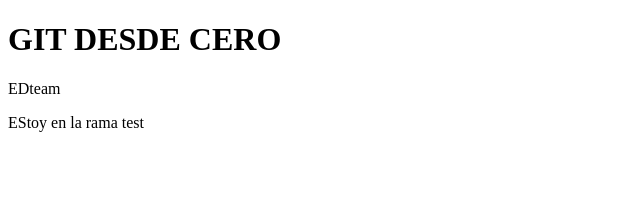
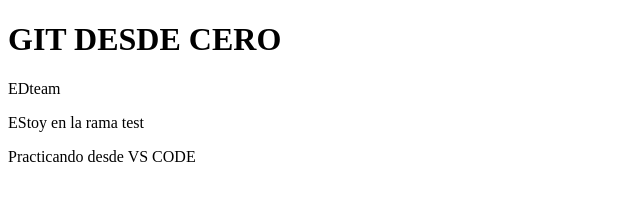
Before and after one commit to wackon/practicando-git, a plain HTML site: page index.html in a window 1280 px wide. Shown: the whole page, without its empty margins (0-640 px from the left). Drawn offline with Linux system fonts and the light colour scheme.

Commit message:
Primer commit desde VS code

```diff
--- a/index.html
+++ b/index.html
@@ -3,12 +3,14 @@
   <head>
     <meta charset="UTF-8" />
     <meta http-equiv="X-UA-Compatible" content="IE=edge" />
-    <meta name="viewport" content="width=device-width, initial-scale=1.0" />
-    <title>Practicando con Git</title>
+    <title>Practicando con Git desde VS CODE</title>
   </head>
   <body>
     <h1>GIT DESDE CERO</h1>
     <p>EDteam</p>
     <section><p>EStoy en la rama test</p></section>
+    <div>
+      <p>Practicando desde VS CODE</p>
+    </div>
   </body>
 </html>
```
Also changed, not shown: 1 other file.
